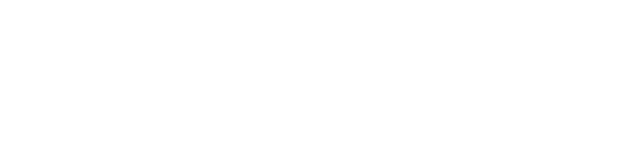
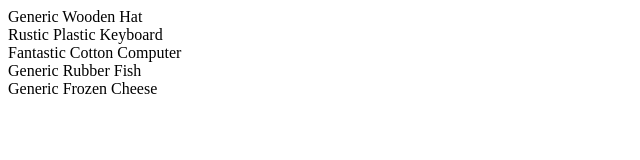
Before and after one commit to CodeAndOde/Microfrontend-, a website built with webpack: page products/public/index.html in a window 1280 px wide. Shown: the whole page, without its empty margins (0-640 px from the left). Built offline with nearby package versions, Linux system fonts and the light colour scheme.

Commit message:
Added the products in the html

```diff
--- a/products/public/index.html
+++ b/products/public/index.html
@@ -6,6 +6,6 @@
     <title>Document</title>
 </head>
 <body>
-
+    <div id="dev-products"></div>
 </body>
 </html>
--- a/products/src/index.js
+++ b/products/src/index.js
@@ -4,5 +4,5 @@ for(let i =0;i<5;i++){
     const name = faker.commerce.productName();
     products +=`<div>${name}</div>`;
 }
-
+document.querySelector('#dev-products').innerHTML = products;
 console.log(products);
```
